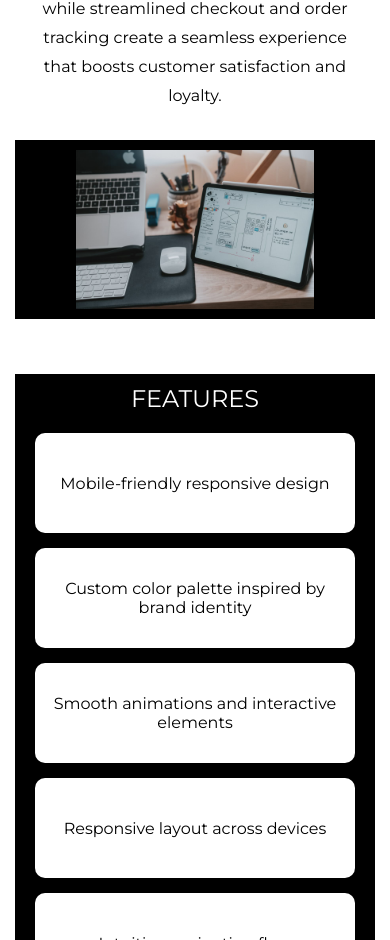
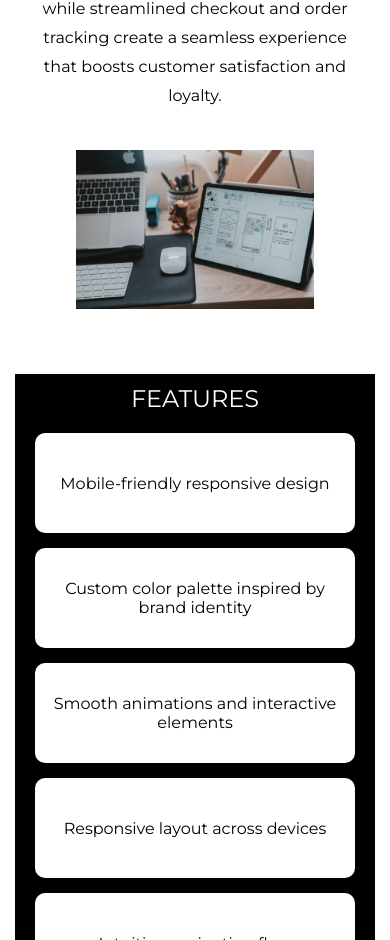
Before and after one commit to aisharana21/BespokeProject, a React (Vite) app: page /portfolio/20250730-9f3a72c4b8e54d7a91c1f65d4e8b3a2f in a window 390 px wide. Shown: the part 814-1754 px from the top of the page. Built offline with nearby package versions, Linux system fonts and the light colour scheme.

Commit message:
made prooject detail card overview changes

```diff
--- a/src/components/CSS/project-detail-overview.css
+++ b/src/components/CSS/project-detail-overview.css
@@ -51,4 +51,8 @@
   .project-overview-img img {
     max-width: 70%;
   }
+  .project-overview-img {
+  background-color: white;
+  /* padding: 10px; */
 }
+}
--- a/src/components/ProjectDetailOverviewFeatureCard.jsx
+++ b/src/components/ProjectDetailOverviewFeatureCard.jsx
@@ -1,5 +1,5 @@
 import './CSS/project-detail-feature-card.css';
-import { projectDetailData } from './data/projectDetailData';
+// import { projectDetailData } from './data/projectDetailData';
 
 export function ProjectDetailOverviewFeatureCard({project}){
 
@@ -11,8 +11,8 @@ export function ProjectDetailOverviewFeatureCard({project}){
       </div>
   <div className="project-feature-card-grid">
 {
- project.features.map((feature)=>(
-    <div className="project-detail-feature-card">
+ project.features.map((feature,index)=>(
+    <div key={index} className="project-detail-feature-card">
 
   <p>{feature}</p>
 
--- a/vite.config.js
+++ b/vite.config.js
@@ -3,5 +3,5 @@ import react from '@vitejs/plugin-react'
 
 export default defineConfig({
   plugins: [react()],
-  base: '/'   // important for Vercel root deployment
+  base: '/'
 })
```
